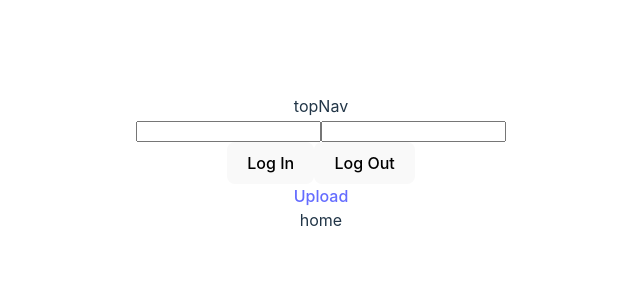
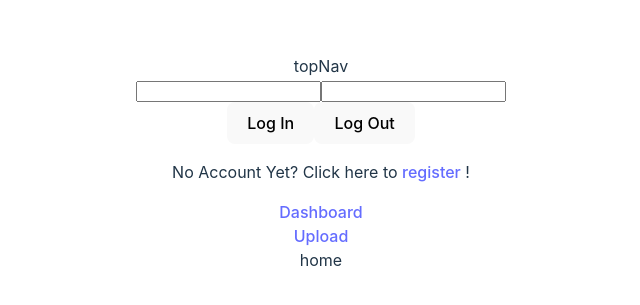
Before and after one commit to CodeOp-tech/fs35-team-B, a React (Vite) app in the folder client/: page / in a window 1280 px wide. Shown: the part 237-542 px from the top of the page, without its empty margins (319-959 px from the left). Built offline with nearby package versions, Linux system fonts and the light colour scheme.

Commit message:
TopNav almost done with a few questions to ask

```diff
--- a/client/src/App.jsx
+++ b/client/src/App.jsx
@@ -17,26 +17,50 @@ import TopNav from "./components/TopNav";
 
 function App() {
 
+  const navigate = useNavigate();
+
+  const [isLoggedIn, setIsLoggedIn] = useState(
+    localStorage.getItem("token") ? true : false
+  );
+
+  function signIn () {
+    setIsLoggedIn(true);
+    navigate("/home"); // Maybe this needs to change since we want to change the state of the home page but not LEAVE it??
+  }
+
+  function signOut () {
+    setIsLoggedIn(false);
+    navigate("/home"); //Again, whats the best way to handle this?
+  }
+
+  const auth = {
+    isLoggedIn,
+    signIn,
+    signOut
+  }
+
 
   return (
-<>
+<authContext.Provider value={auth}>
 <div>
   < TopNav />
 </div>
 <div>
   <Link to="/upload">Upload</Link>
 </div>
+<div>
   <Routes>
     <Route path="/login" element={<Login />}/>
     <Route path="/signUp" element={<SignUp />}/>
     <Route path="/" element={<Home />}/>
-    <Route path="/resources/:id" element={<Resources />}/>
-    <Route path="/upload" element={<Upload />}/>
-    <Route path="/dashboard" element={<Dashboard />}/>
+    <Route path="/resources/:id" element={<Resources />}/> {/* require auth? */}
+    <Route path="/upload" element={<Upload />}/> {/* <RequireAuth></RequireAuth> */}
+    <Route path="/dashboard" element={<Dashboard />}/> {/* <RequireAuth></RequireAuth> */}
   </Routes>
- </>
+</div>
+  </authContext.Provider>
 
-  )
+  );
 }
 
-export default App
+export default App;
--- a/client/src/components/TopNav.jsx
+++ b/client/src/components/TopNav.jsx
@@ -5,6 +5,9 @@ import { Link } from 'react-router-dom';
 
 
 const TopNav = () => {
+
+  const {signIn} = useContext(authContext);
+  const {isLoggedIn, signOut} = useContext(authContext); //use in return for conditional displays
 
   const [credentials, setCredentials] = useState({
     username: "",
@@ -30,6 +33,7 @@ const TopNav = () => {
 
       //store it locally
       localStorage.setItem("token", data.token);
+      signIn();
       console.log(data.message, data.token);
     } catch (error) {
       console.log(error);
@@ -64,12 +68,18 @@ const TopNav = () => {
         />
       </div>
       <div>
-        <button className='' onClick={login}>
+        <button className='' onClick={login}> {/* Toggles */}
           Log In
         </button>
-        <button className='' onClick={{logout}}>
+        <button className='' onClick={logout}> {/* Toggles */}
           Log Out
         </button>
+      </div>
+      <div>
+        <p>No Account Yet? Click here to  <Link Link to="/signUp">register</Link> ! </p>
+      </div>
+      <div>
+        <Link to="/dashboard"> Dashboard </Link> {/* Toggles */}
       </div>
 
 
```
